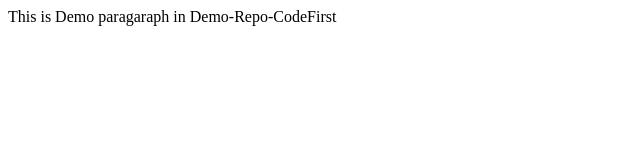
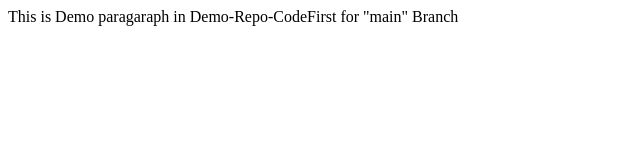
Before and after one commit to creativetradeways/Demo-Repo-Code-First, a plain HTML site: page Index.html in a window 1280 px wide. Shown: the whole page, without its empty margins (0-640 px from the left). Drawn offline with Linux system fonts and the light colour scheme.

Commit message:
added new workding in index page  in MAIN branch

```diff
--- a/Index.html
+++ b/Index.html
@@ -1 +1 @@
-<p>This is Demo paragaraph in Demo-Repo-CodeFirst</p>
+<p>This is Demo paragaraph in Demo-Repo-CodeFirst for "main" Branch</p>
```
